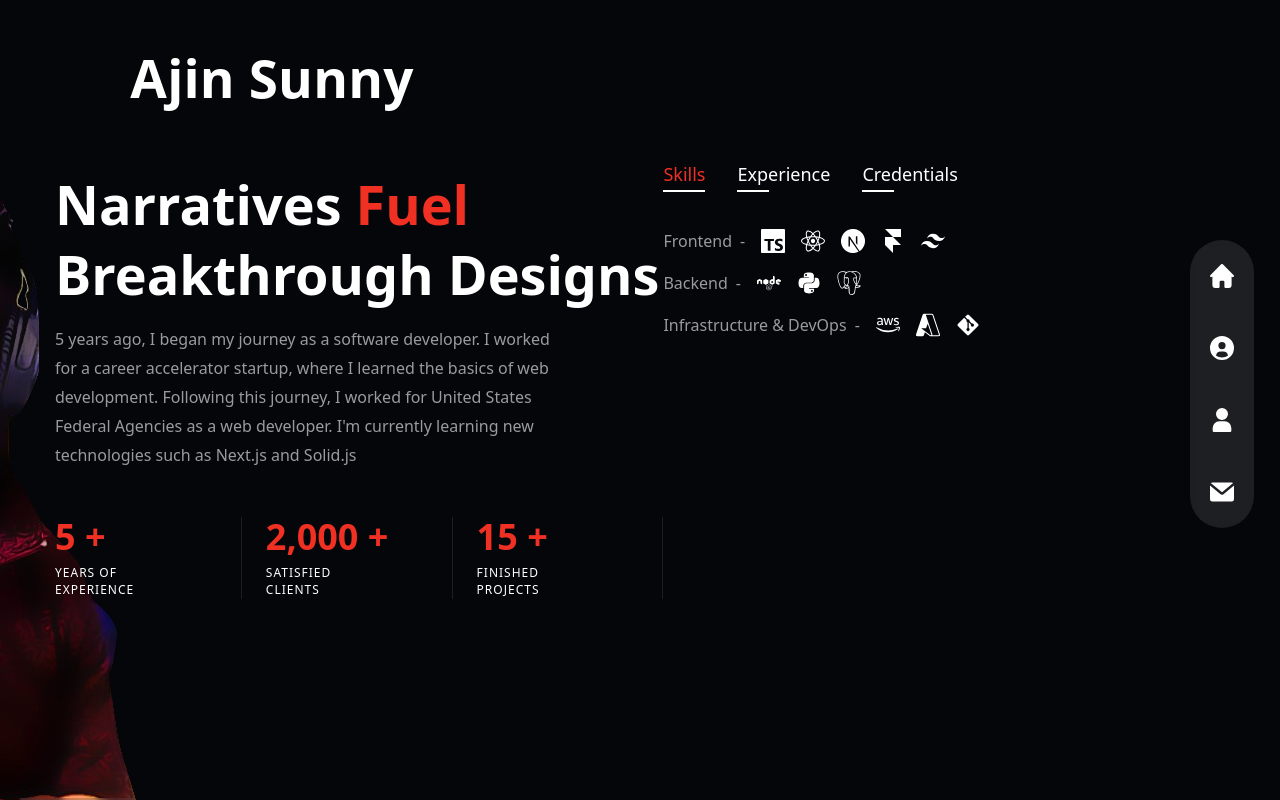
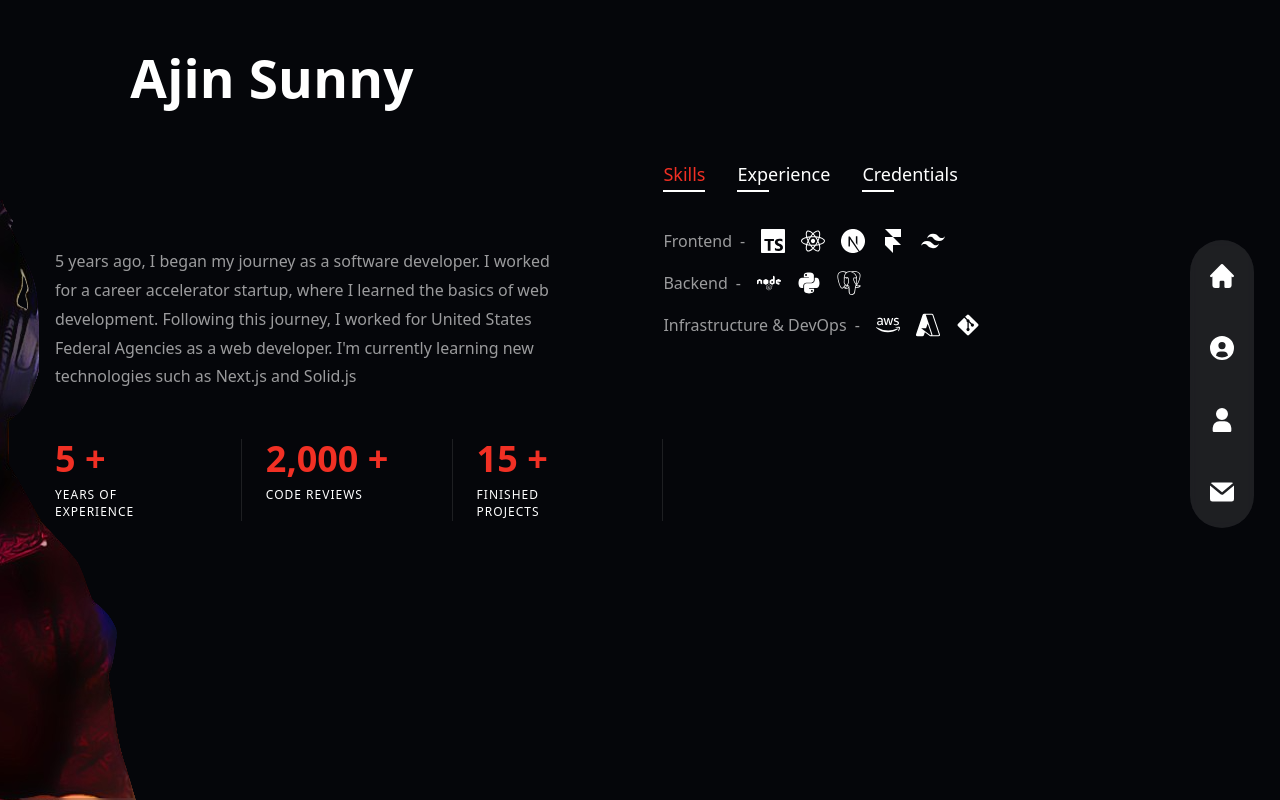
Before and after one commit to ajinsunny/ajinsunnywebsite, a Next.js app: page /about in a window 1280 px wide. Built offline with nearby package versions, Linux system fonts and the light colour scheme.

Commit message:
(refactor) clean up About page layout; remove redundant heading and update label for client satisfaction metric

```diff
--- a/app/about/page.tsx
+++ b/app/about/page.tsx
@@ -129,10 +129,7 @@ const About: React.FC = () => {
       <div className="container mx-auto h-full flex flex-col items-center xl:flex-row">
         {/* Text section */}
         <div className="flex-1 flex flex-col justify-center">
-          <h2 className="h2">
-            Narratives <span className="text-accent">Fuel</span> Breakthrough
-            Designs
-          </h2>
+
           <p className="max-w-[500px] mx-auto xl:mx-0 mb-6 xl:mb-12 px-2 xl:px-0">
             5 years ago, I began my journey as a software developer. I worked
             for a career accelerator startup, where I learned the basics of web
@@ -158,7 +155,7 @@ const About: React.FC = () => {
                   <CountUp start={0} end={2000} duration={3} /> +
                 </div>
                 <div className="text-xs uppercase tracking-[1px] leading-[1.4] max-w-[100px]">
-                  Satisfied clients
+                  Code Reviews
                 </div>
               </div>
               {/* Projects counter */}
```
